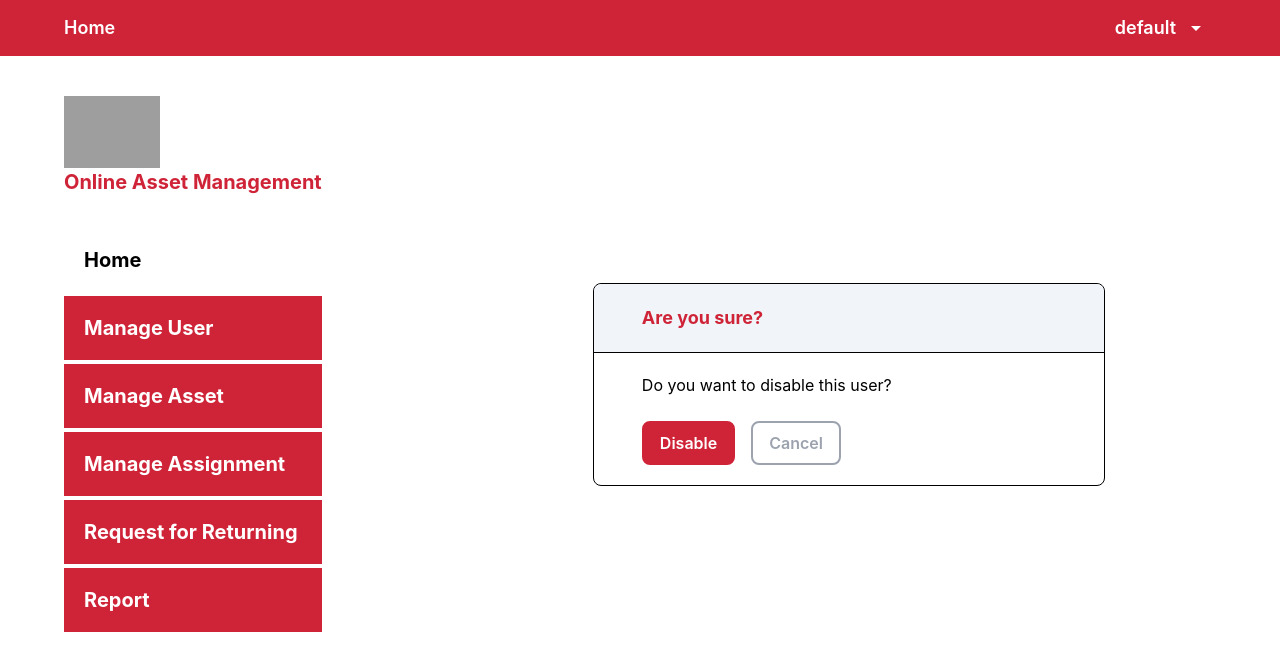
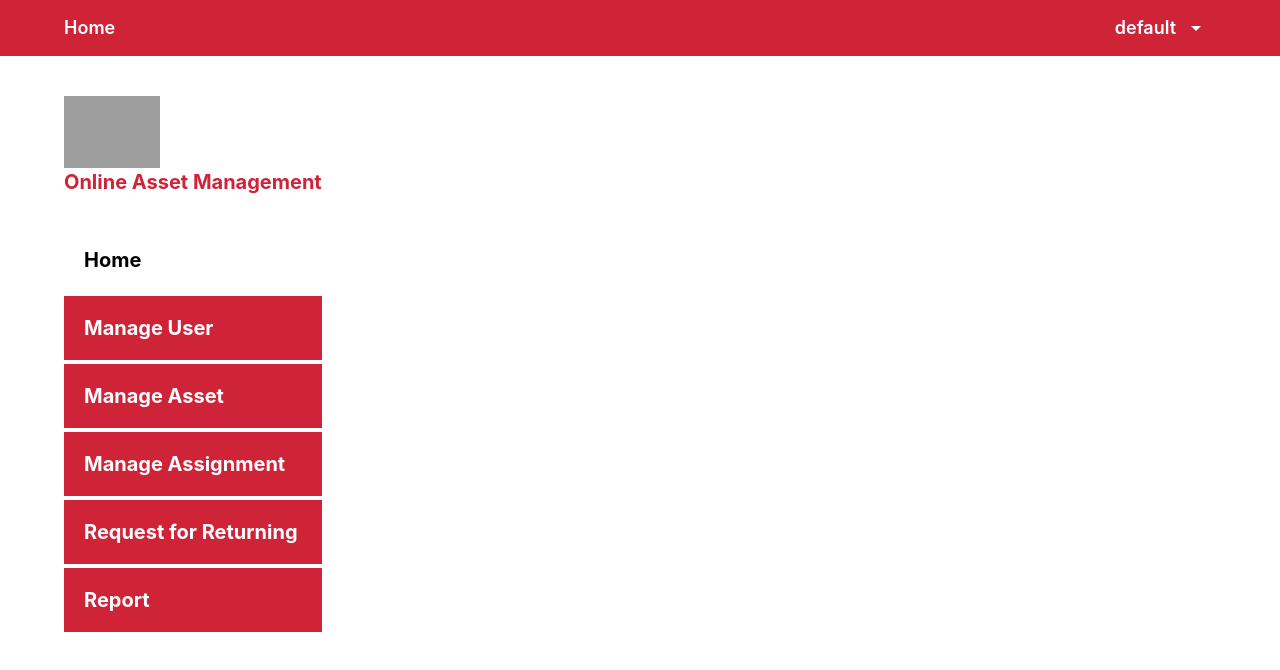
Before and after one commit to tuantai1522/AssetManagement, a React (Create React App) app in the folder AssetManagement.Application/FrontEnd/: page /user-manage in a window 1280 px wide. Shown: the top 670 px of the page. Built offline with nearby package versions, Linux system fonts and the light colour scheme; grey boxes are pictures that could not be loaded.

Commit message:
Temporarily remove ConfirmModal from pages

```diff
--- a/AssetManagement.Application/FrontEnd/src/pages/manageUser/index.tsx
+++ b/AssetManagement.Application/FrontEnd/src/pages/manageUser/index.tsx
@@ -3,13 +3,13 @@ import ConfirmModal from "../../app/components/confirmModal";
 export default function ManagementUserPage() {
   return (
     <div className="flex justify-center items-center h-full">
-      <ConfirmModal
+      {/* <ConfirmModal
         message="Do you want to disable this user?"
         confirmMessage="Disable"
         isOpen={true}
         onClose={() => {}}
         onConfirm={() => {}}
-      />
+      /> */}
     </div>
   );
 }
```
